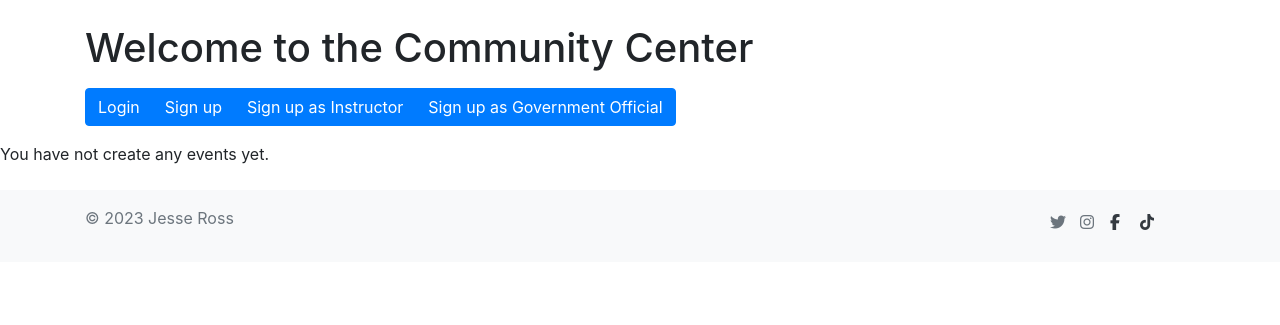
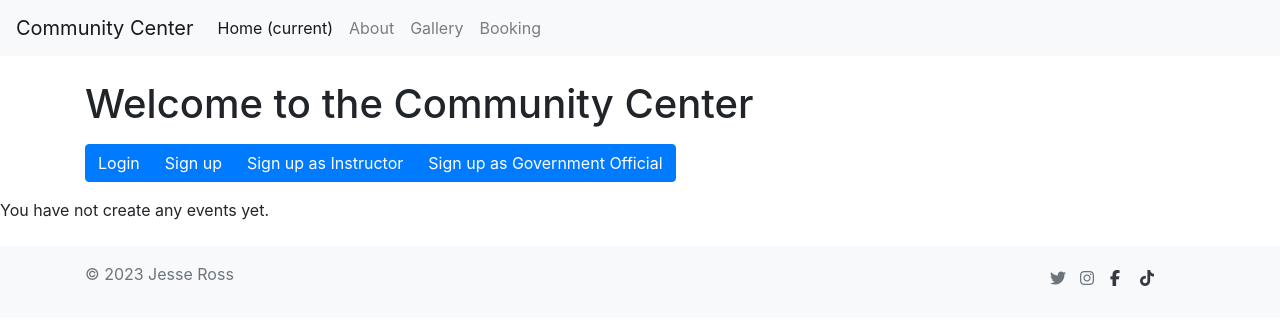
Before and after one commit to JesseRoss001/Community-Center, a Django app: page /community/ in a window 1280 px wide. Shown: the top 325 px of the page. Run offline with Django 4.2, Linux system fonts and the light colour scheme; some libraries are stand-ins or nearby versions.

Commit message:
Update navbar on base

```diff
--- a/community/templates/community/base.html
+++ b/community/templates/community/base.html
@@ -12,6 +12,28 @@
 
 <body>
     <header>
+    <nav class="navbar navbar-expand-md navbar-light bg-light">
+        <a class="navbar-brand" href="{% url 'home' %}"> Community Center </a>
+        <button class="navbar-toggler" type="button" data-toggle="collapse" data-target="#navbarNav" aria-controls="navbarNav" aria-expanded="false" aria-label="Toggle navigation">
+            <span class="navbar-toggler-icon"></span>
+        </button>
+        <div class="collapse navbar-collapse" id="navbarNav">
+            <ul class="navbar-nav">
+                <li class="nav-item active">
+                    <a class="nav-link" href="{% url 'home' %}"> Home <span class"sr-only"> (current)</span></a>
+                </li>
+                <li class="nav-item">
+                <a href="" class="nav-link" href="{% url 'about' %}" >About </a>
+                </li>
+                <li class="nav-item">
+                    <a href="" class="nav-link" href="{% url 'gallery' %}" > Gallery </a>
+                    </li>
+                    <li class="nav-item">
+                <a href="" class="nav-link" href="{% url 'booking' %}"> Booking </a>
+                </li>
+            </ul>
+        </div>
+    </nav>
         <!-- Navbar logo  -->
     </header>
 
--- a/community/templates/community/home.html
+++ b/community/templates/community/home.html
@@ -7,7 +7,7 @@
     <p class="mt-3">
         {% if user.is_authenticated %}
 
-            Hi , {{ user.name }}
+            Hi , {{ username.userProfile }}
             {% if user.profile.role == 'INSTRUCTOR' or user.profile.role == 'GOVERNMENT' %}
                 <a href="{% url 'create_event' %}" class = "btn btn-success"> Create an Event </a>
             {% endif %}
@@ -23,6 +23,8 @@
         {% endif %}
     </p>
 </div>
+
+
 
 <div>
     {% if created_events %}
--- a/community/views.py
+++ b/community/views.py
@@ -22,6 +22,13 @@ def events(request):
     return render(request, 'community/events.html')
 
 def about(request):
+    total_users=User.objects.count()
+    total_bookings=Booking.objects.count()
+
+    context = {
+        'total_users':total_users,
+        'total_bookings':total_bookings,
+    }
     return render(request,'community/about.html')
 
 
--- a/my_project/settings.py
+++ b/my_project/settings.py
@@ -136,7 +136,7 @@ STATIC_ROOT = os.path.join(BASE_DIR, 'staticfiles')
 
 DEFAULT_AUTO_FIELD = 'django.db.models.BigAutoField'
 
+LOGIN_URL = 'login'
 
-
-LOGIN_REDIRECT_URL = '/community/' # Redirect to home after login
-LOGOUT_REDIRECT_URL = '/community/' # Redirect to home after logout
+LOGIN_REDIRECT_URL = 'home' # Redirect to home after login
+LOGOUT_REDIRECT_URL = 'home' # Redirect to home after logout
```
Also changed, not shown: community/templates/community/about.html (+31 -1 lines), community/templates/community/assets/images/community-center.jpg (added).
